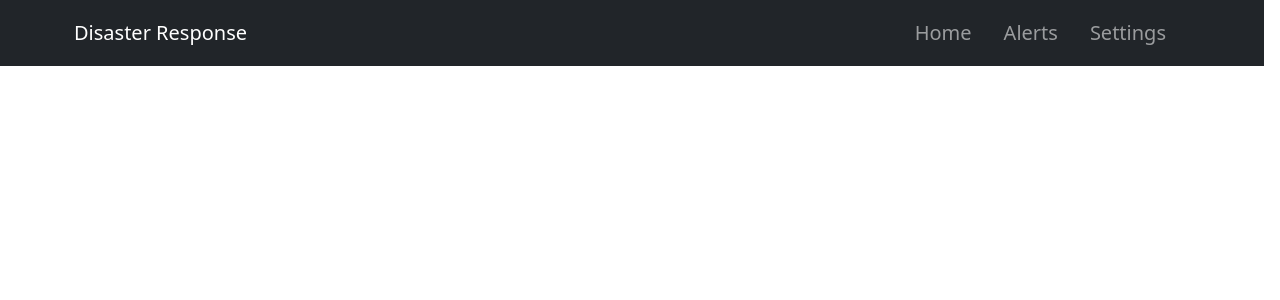
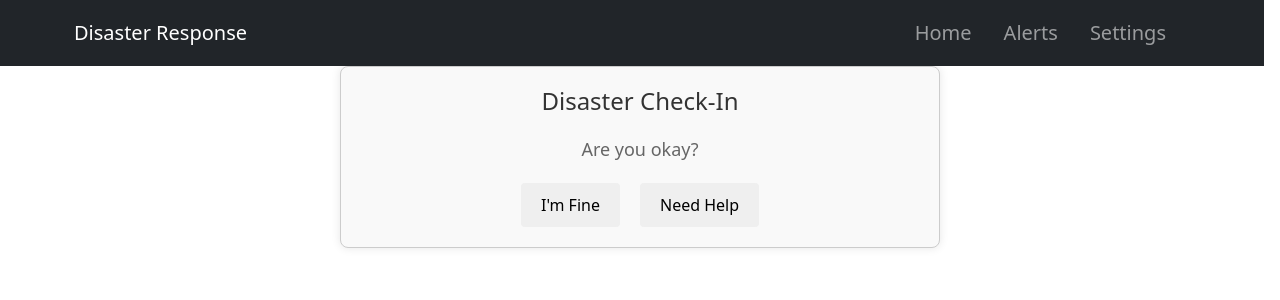
Before and after one commit to LinShi11/disasterResponse, a React (Create React App) app in the folder frontend/: page /disasterCheckin/1 in a window 1280 px wide. Shown: the top 300 px of the page. Built offline with nearby package versions, Linux system fonts and the light colour scheme.

Commit message:
Basic implementation for disasterCheckin - need more additions

```diff
--- a/frontend/src/App.js
+++ b/frontend/src/App.js
@@ -10,6 +10,7 @@ import Settings from './Settings';
 import Alerts from './Alerts';
 import "bootstrap/dist/css/bootstrap.min.css";
 import Bar from "./Navigation/Bar.js";
+import DisasterCheckIn from './disasterCheckin.js';
 
 function App() {
   return (
@@ -25,6 +26,7 @@ function App() {
           <Route path="/signup" element={<Signup />} />
           <Route path="/settings" element={<Settings />} />
           <Route path="/alerts" element={<Alerts />} />
+          <Route path="/disasterCheckin/:uname" element={<DisasterCheckIn />} />
 
         </Routes>
       </div>
--- a/frontend/src/Settings.js
+++ b/frontend/src/Settings.js
@@ -69,7 +69,6 @@ function Settings() {
 
                   })
                 .catch((error) => {
-                    console.log("Fuckkkkkk");
                     console.error('Error updating info', error);
                     setLoading(false);
                 });
--- /dev/null
+++ b/frontend/src/disasterCheckin.css
@@ -0,0 +1,45 @@
+/* Appropriate styles for the Disaster Check-In component */
+
+.disaster-checkin-container {
+    max-width: 600px;
+    margin: auto;
+    padding: 20px;
+    text-align: center;
+    border: 1px solid #ccc;
+    border-radius: 8px;
+    box-shadow: 0 0 10px rgba(0, 0, 0, 0.1);
+    background-color: #f9f9f9;
+  }
+
+  .disaster-checkin-container h1 {
+    margin-bottom: 20px;
+    font-size: 24px;
+    color: #333;
+  }
+
+  .disaster-checkin-container p {
+    margin-bottom: 20px;
+    font-size: 18px;
+    color: #666;
+  }
+
+  .response-buttons {
+    display: flex;
+    justify-content: center;
+    gap: 20px;
+  }
+
+  .response-buttons button {
+    padding: 10px 20px;
+    font-size: 16px;
+    border: none;
+    border-radius: 4px;
+    cursor: pointer;
+  }
+
+  /* Style for showing the response */
+  .disaster-checkin-container p:last-child {
+    margin-top: 20px;
+    font-weight: bold;
+    color: #333;
+  }
--- /dev/null
+++ b/frontend/src/disasterCheckin.js
@@ -0,0 +1,47 @@
+import React, { useState } from 'react';
+import { useParams } from 'react-router-dom';
+import "./disasterCheckin.css";
+
+function DisasterCheckIn() {
+  const [response, setResponse] = useState('');
+  const { uname } = useParams();
+  const [returnval, setReturnval] = useState('');
+  const [sendjson, setSendJson] = useState({});
+
+  const handleResponse = (status) => {
+    setResponse(status);
+    if (response === "I am fine")
+    {
+        setSendJson({"message": "0", "username": uname});
+    }
+    else
+    {
+        setSendJson({"message": "1", "username": uname});
+    }
+    fetch('/disasterCheckin', {
+        method: 'POST',
+        headers: {
+        'Content-Type': 'application/json',
+        },
+        body: JSON.stringify(sendjson),
+    })
+    .then((response) => response.json())
+    .then((json) => {
+        setReturnval(json.message);
+    })
+  };
+
+  return (
+    <div className="disaster-checkin-container">
+      <h1>Disaster Check-In</h1>
+      <p>Are you okay?</p>
+      <div className="response-buttons">
+        <button onClick={() => handleResponse('I am fine')}>I'm Fine</button>
+        <button onClick={() => handleResponse('Need Help')}>Need Help</button>
+      </div>
+      {returnval && <p> {returnval}</p>}
+    </div>
+  );
+}
+
+export default DisasterCheckIn;
```
Also changed, not shown: 1 other file (tests, documents, lock files or other folders).
